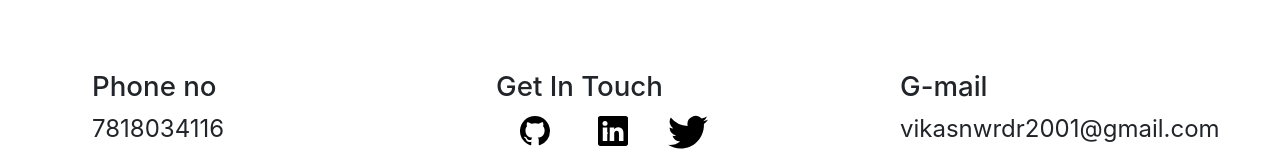
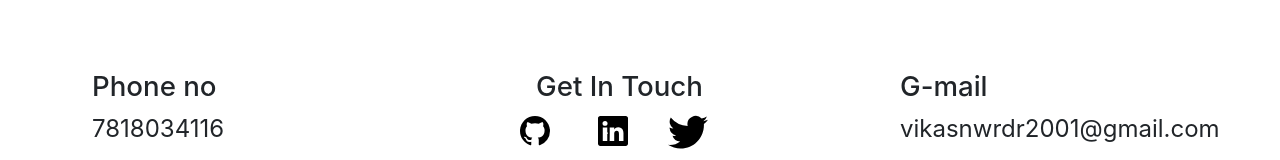
Before and after one commit to Vikasgupta05/vikasPortfolio.github.io, a React (Create React App) app: page / in a window 1280 px wide. Shown: the part 2412-2572 px from the top of the page. Built offline with nearby package versions, Linux system fonts and the light colour scheme; no server answers.

Commit message:
get in touch

```diff
--- a/src/components/home/ContactMe.jsx
+++ b/src/components/home/ContactMe.jsx
@@ -11,7 +11,7 @@ const ContactMe = ({ mobile, social }) => {
                     <p style={{fontSize:"1.5rem"}}>{mobile}</p>
                 </Col>
                 <Col>
-                    <h3>Get In Touch</h3>
+                    <h3  style={{marginLeft:"40px"}}>Get In Touch</h3>
                     <div>
                         <a style={{margin:"1.5rem",color:"black"}} href={social.github}><svg xmlns="http://www.w3.org/2000/svg" width="30" height="30" fill="currentColor" class="bi bi-github" viewBox="0 0 16 16">
                             <path d="M8 0C3.58 0 0 3.58 0 8c0 3.54 2.29 6.53 5.47 7.59.4.07.55-.17.55-.38 0-.19-.01-.82-.01-1.49-2.01.37-2.53-.49-2.69-.94-.09-.23-.48-.94-.82-1.13-.28-.15-.68-.52-.01-.53.63-.01 1.08.58 1.23.82.72 1.21 1.87.87 2.33.66.07-.52.28-.87.51-1.07-1.78-.2-3.64-.89-3.64-3.95 0-.87.31-1.59.82-2.15-.08-.2-.36-1.02.08-2.12 0 0 .67-.21 2.2.82.64-.18 1.32-.27 2-.27.68 0 1.36.09 2 .27 1.53-1.04 2.2-.82 2.2-.82.44 1.1.16 1.92.08 2.12.51.56.82 1.27.82 2.15 0 3.07-1.87 3.75-3.65 3.95.29.25.54.73.54 1.48 0 1.07-.01 1.93-.01 2.2 0 .21.15.46.55.38A8.012 8.012 0 0 0 16 8c0-4.42-3.58-8-8-8z" />
```
